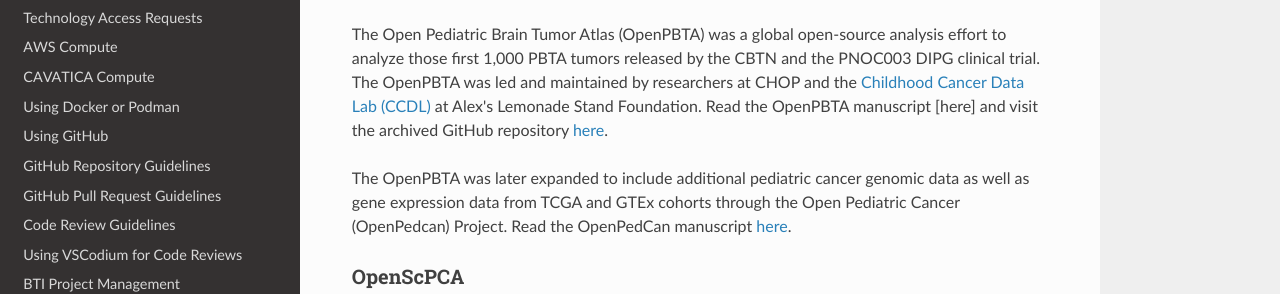
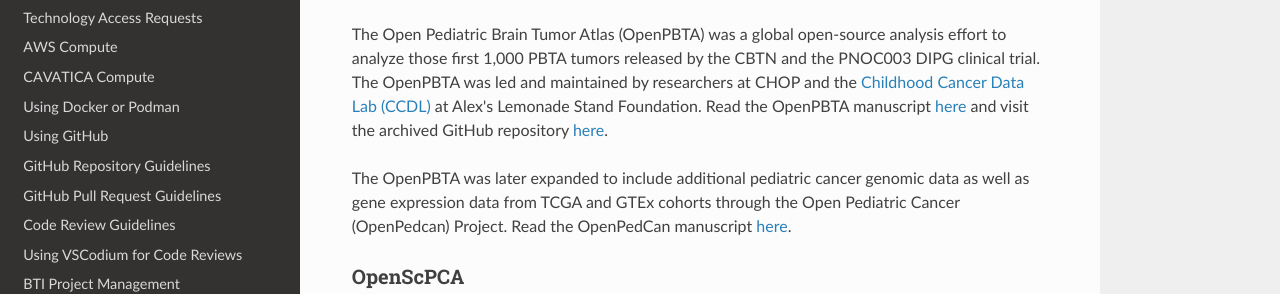
Before and after one commit to childrens-bti/bti-bfx-docs, an MkDocs documentation site: the page built from docs/literature.md, in a window 1280 px wide and 900 px high, scrolled down 672 px. Shown: the part 161-455 px from the top of the window. Built offline with MkDocs 1.6.1, drawn with Linux system fonts in a browser that asks for light colours; nearby versions of some CDN libraries; part of the change alters nothing that is shown.

```diff
--- a/docs/literature.md
+++ b/docs/literature.md
@@ -26,7 +26,7 @@ The code for the workflows can be found in the [Kids First GitHub repository](ht
 
 The Open Pediatric Brain Tumor Atlas (OpenPBTA) was a global open-source analysis effort to analyze those first 1,000 PBTA tumors released by the CBTN and the PNOC003 DIPG clinical trial.
 The OpenPBTA was led and maintained by researchers at CHOP and the [Childhood Cancer Data Lab (CCDL)](https://www.ccdatalab.org/) at Alex's Lemonade Stand Foundation.
-Read the OpenPBTA manuscript [here] and visit the archived GitHub repository [here](https://github.com/AlexsLemonade/OpenPBTA-analysis).
+Read the OpenPBTA manuscript [here](https://www.cell.com/cell-genomics/fulltext/S2666-979X(23)00115-5) and visit the archived GitHub repository [here](https://github.com/AlexsLemonade/OpenPBTA-analysis).
 
 The OpenPBTA was later expanded to include additional pediatric cancer genomic data as well as gene expression data from TCGA and GTEx cohorts through the Open Pediatric Cancer (OpenPedcan) Project.
 Read the OpenPedCan manuscript [here](https://www.biorxiv.org/content/10.1101/2024.07.09.599086v2).
```
